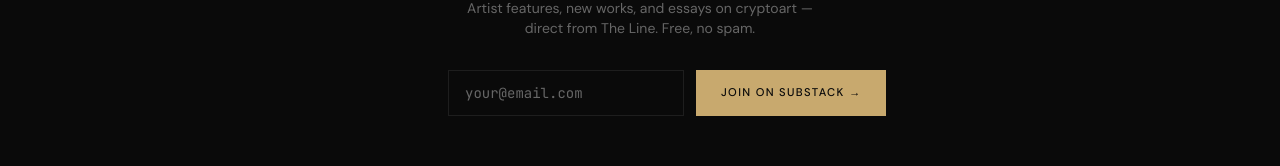
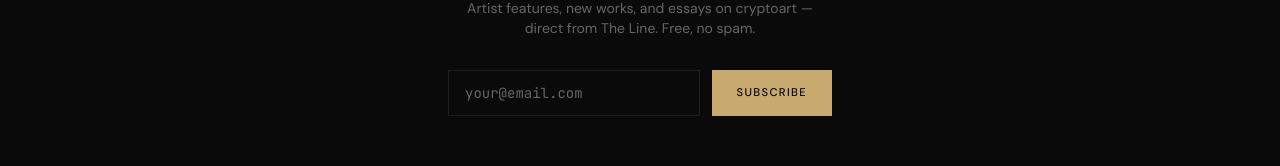
Before and after one commit to MintFaced/theline, a Next.js app: page /storyline/lifeblood in a window 1280 px wide. Shown: the part 5317-5483 px from the top of the page. Built offline with nearby package versions, Linux system fonts and the light colour scheme; no server answers.

Commit message:
Add files via upload

```diff
--- a/app/storyline/[slug]/page.tsx
+++ b/app/storyline/[slug]/page.tsx
@@ -156,7 +156,6 @@ export default async function ArticlePage({ params }: Props) {
           <form
             action="https://linestories.substack.com/api/v1/free?nojs=true"
             method="post"
-            target="_blank"
             className="flex flex-col sm:flex-row gap-3 max-w-sm mx-auto"
           >
             <input
@@ -167,7 +166,7 @@ export default async function ArticlePage({ params }: Props) {
               className="flex-1 bg-line-bg border border-line-border px-4 py-3 font-mono text-sm text-line-text placeholder:text-line-muted focus:outline-none focus:border-line-accent transition-colors"
             />
             <button type="submit" className="btn-primary whitespace-nowrap">
-              Join on Substack →
+              Subscribe
             </button>
           </form>
         </div>
```
